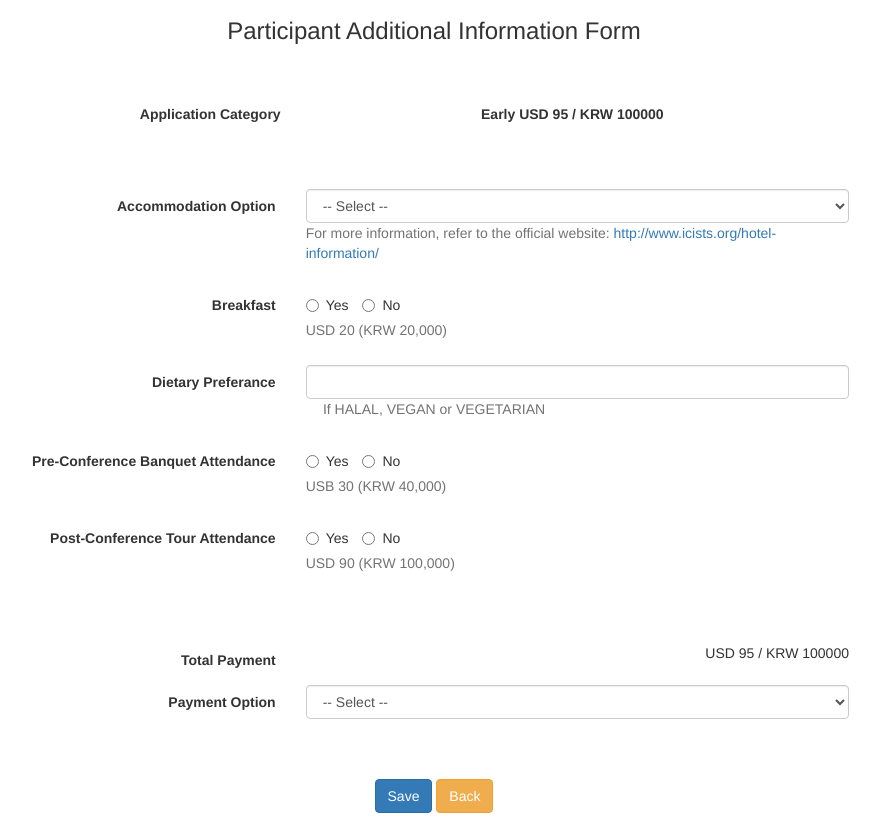
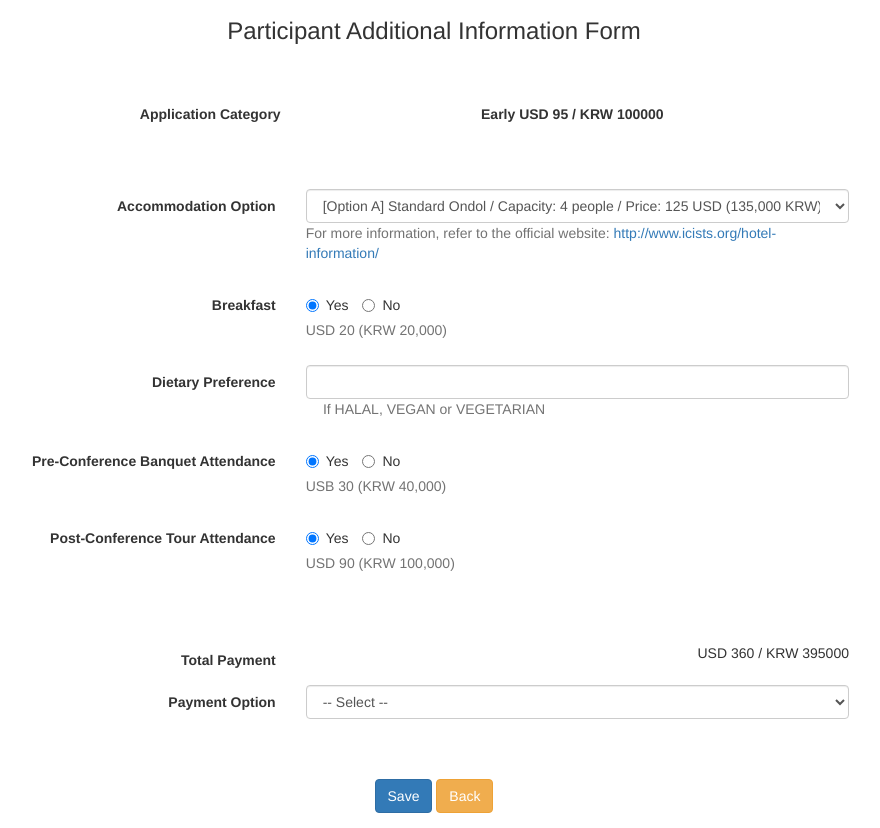
Before and after one commit to icists/ams, a Django app: page /registration/participation/ in a window 1280 px wide. Shown: the part 134-962 px from the top of the page, without its empty margins (206-1086 px from the left). Run offline with Django 3.2, Linux system fonts and the light colour scheme; a user stored in the database is signed in; tables that the repository leaves empty hold one stand-in row (values such as "Sample post"); some libraries are stand-ins or nearby versions.

Commit message:
load saved data on participation. fix error on group_discount

```diff
--- a/icists/icists/apps/registration/views.py
+++ b/icists/icists/apps/registration/views.py
@@ -195,6 +195,14 @@ def participation(request):
         try:
             assert Application.objects.filter(user=request.user).exists()
             application = Application.objects.get(user=request.user)
+
+            if Participant.objects.filter(application=application).exists():
+                print 'paricipant exists, modofication'
+                p = Participant.objects.get(application=application)
+            else:
+                p = Participant()
+
+
             if application.application_category == 'E':
                 category = 'Early'
             elif application.application_category == 'R':
@@ -210,8 +218,9 @@ def participation(request):
                 payment_krw -=20000
                 payment_usd -=20
             return render(request, 'registration/participation.html',
-                          {'category': category,
-                           'krw': payment_krw, 'usd': payment_usd})
+                        {'participant': p,
+                        'category': category,
+                        'krw': payment_krw, 'usd': payment_usd})
         except:
             return render(request, 'registration/participation.html',
                           {'error', 'Application data not found'})
@@ -277,6 +286,9 @@ def participation(request):
                 elif application.application_category == 'R':
                     krw = 120000
                     usd = 115
+                if application.group_discount:
+                    krw -= 20000
+                    usd -= 20
                 if accommodation == 1:
                     krw += 135000
                     usd += 125
--- a/icists/icists/templates/registration/participation.html
+++ b/icists/icists/templates/registration/participation.html
@@ -4,6 +4,7 @@
 <link rel="stylesheet" href="{{ MEDIA_URL }}css/registration.css">
 <link rel="stylesheet" href="{{ MEDIA_URL }}css/participation.css">
 <script>
+
     $(window).load(function() {
         var calc_price = function() {
             var krw = {{ krw }};
@@ -101,6 +102,11 @@
             });
 
         });
+        $('select[name=accommodation-option]').val('{{ participant.accommodation_choice }}').attr("selected", "selected");
+        $("input[name=breakfast-options][value='{{ participant.breakfast_option }}']").prop("checked", true);
+        $("input[name=pretour-options][value='{{ participant.pretour}}']").prop("checked", true);
+        $("input[name=posttour-options][value='{{ participant.posttour}}']").prop("checked", true);
+		calc_price();
     });
 </script>
 {% endblock %}
@@ -147,7 +153,7 @@
                     </div>
                 </div>
                 <div class="form-group">
-                    <label class="col-sm-4 control-label">Dietary Preferance</label>
+                    <label class="col-sm-4 control-label">Dietary Preference</label>
                     <div class="col-sm-8">
                         <input type="text" class="form-control" id="dietary-option" id="dietary" name="dietary-option">
                     </div>
```
